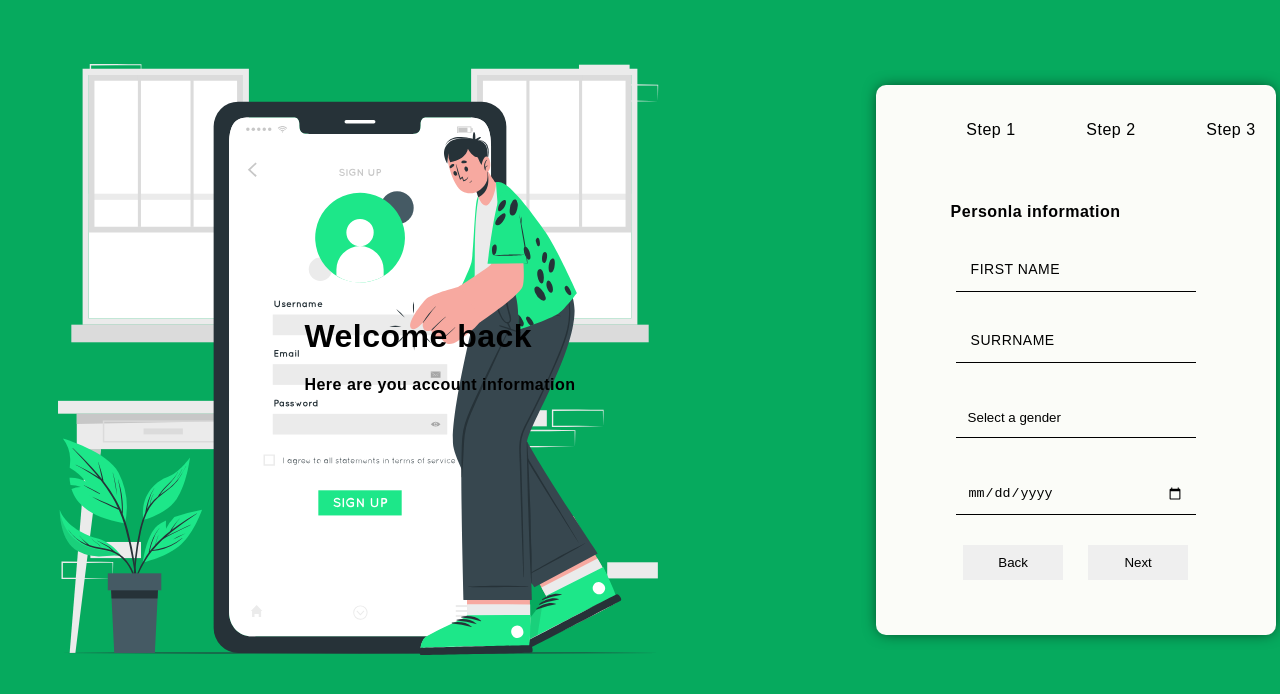
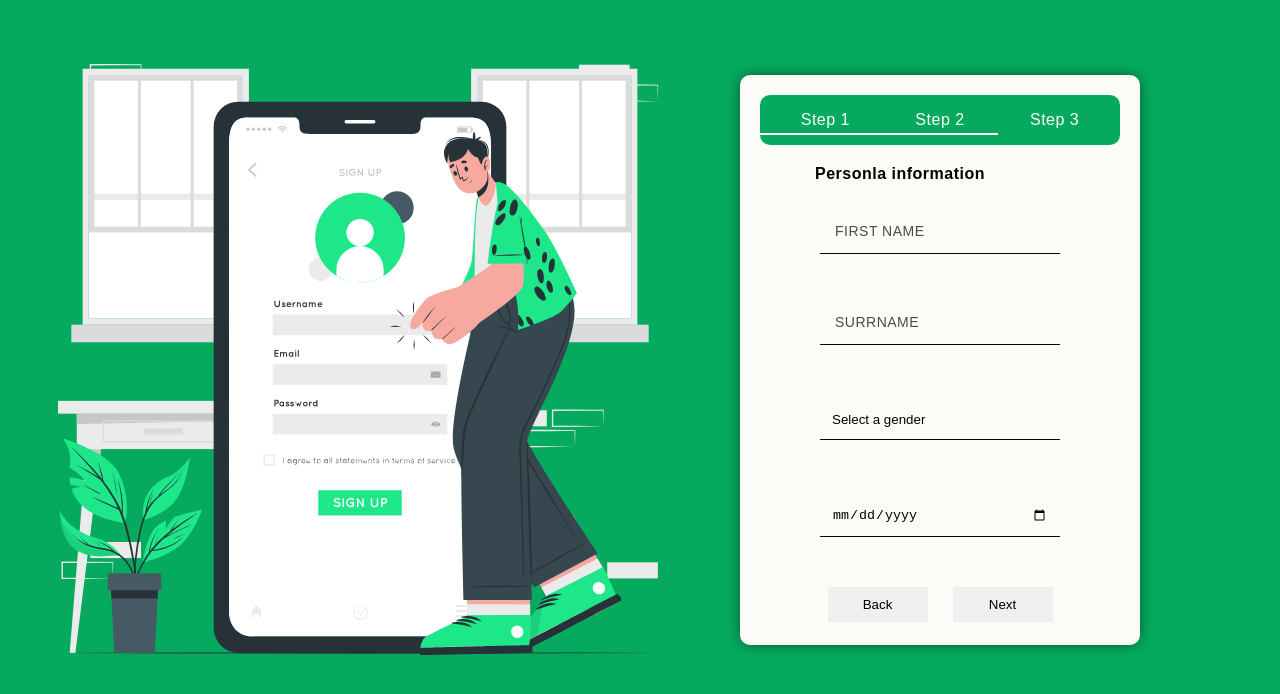
Before and after one commit to DanoSvK/100-JavaScript-Typescript-projects-challenge, a plain HTML site: page Multistep form/index.html in a window 1280 px wide. Both pictures are taken after typing "name@example.com", "Sample", "Sample123", "Sample123" into the empty fields and a click on the button "Next". Drawn offline with Linux system fonts and the light colour scheme.

Commit message:
Added styles to display/hide form window and data window upon submit

```diff
--- a/Multistep form/style.css
+++ b/Multistep form/style.css
@@ -21,6 +21,19 @@ body {
   background-repeat: no-repeat;
 }
 
+.welcome {
+  position: absolute;
+  right: 500px;
+  top: 200px;
+  display: none;
+}
+
+.list {
+  display: grid;
+  grid-template-columns: 1fr 1fr;
+  list-style: none;
+}
+
 form {
   display: flex;
   flex-direction: column;
@@ -28,7 +41,7 @@ form {
 
 .container {
   width: 400px;
-  height: 550px;
+  height: 570px;
   position: relative;
   padding: 20px;
   overflow: hidden;
@@ -44,18 +57,49 @@ p {
 }
 .wrapper {
   display: flex;
-  justify-content: space-between;
   align-items: center;
   width: 100%;
   height: 50px;
   position: relative;
+  background-color: #06aa5e;
+  border-radius: 10px;
+  color: #fbfcf8;
 }
+.wrapper div {
+  position: absolute;
+}
+
+.wrapper div:nth-child(2) {
+  right: 75%;
+}
+.wrapper div:nth-child(3) {
+  left: 50%;
+  transform: translateX(-50%);
+}
+.wrapper div:nth-child(4) {
+  left: 75%;
+}
+.line {
+  background-color: #ffffff;
+  width: 33%;
+  height: 2px;
+  bottom: 10px;
+  transition: width 0.3s ease-out;
+}
+.line-step-2 {
+  width: 66%;
+  transition: width 0.3s ease-out;
+}
+
+.line-step-3 {
+  width: 100%;
+  transition: width 0.3s ease-out;
+}
+
 .step {
   position: absolute;
   width: 250px;
-  /* top: 50%;
-  left: 50%; */
-  bottom: 10%;
+  top: 13%;
   left: 50%;
   margin-left: -125px;
   display: flex;
@@ -77,7 +121,7 @@ p {
 .input-container {
   position: relative;
   padding: 5px;
-  margin-bottom: 25px;
+  margin-bottom: 45px;
 }
 form {
   width: 100%;
@@ -92,7 +136,7 @@ select {
   width: 100%;
 }
 
-span {
+.placeholder {
   font-size: 14px;
   position: absolute;
   top: 0;
@@ -100,6 +144,7 @@ span {
   padding: 10px 20px;
   pointer-events: none;
   transition: all 0.3s ease;
+  opacity: 0.7;
 }
 
 .filled {
@@ -151,5 +196,6 @@ select {
 }
 
 .error-message {
+  position: absolute;
   color: red;
 }
```
